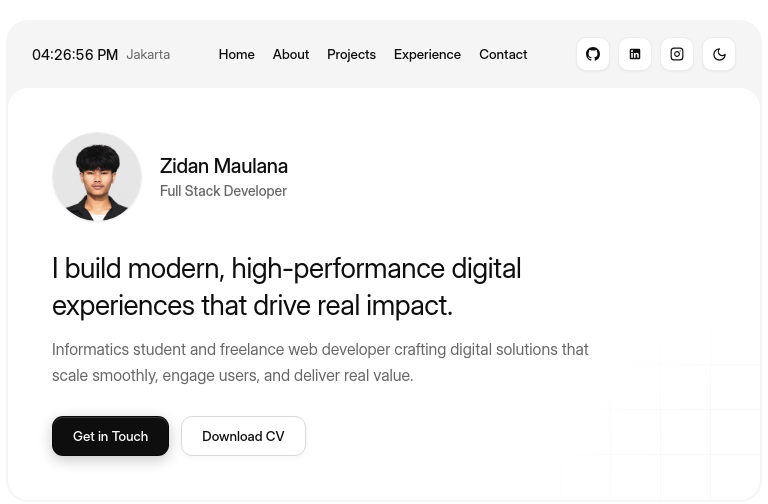
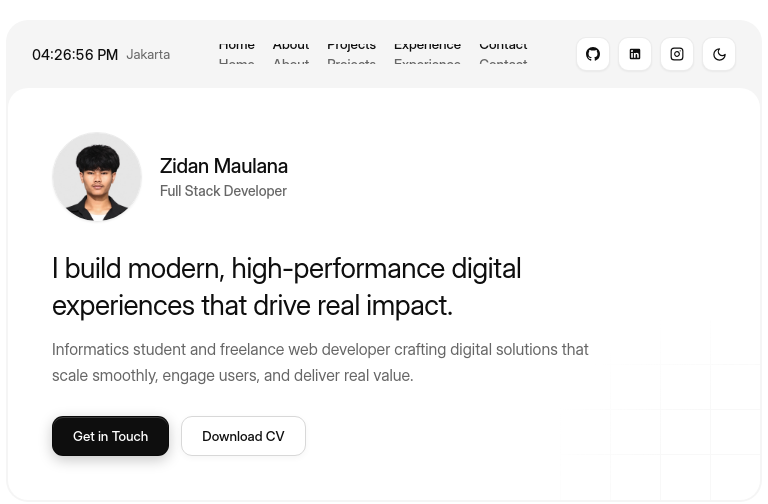
Before and after one commit to zidan-maulana/zidan-portfolio, a Next.js app: page / in a window 1280 px wide. Shown: the top 504 px of the page, without its empty margins (256-1024 px from the left). Built offline with nearby package versions, Linux system fonts and the light colour scheme.

Commit message:
feat: implement roll on hover animation for navbar navigation links

```diff
--- a/src/components/header.tsx
+++ b/src/components/header.tsx
@@ -106,7 +106,7 @@ export function Header({
         <LiveClock timezone={timezone} location={location} />
       </div>
 
-      {/* Kelompok Tengah: Menu Desktop (Jarak navigasi lebih dempet) */}
+      {/* Kelompok Tengah: Menu Desktop (Jarak navigasi lebih dempet dengan efek Roll on Hover) */}
       <div
         className="hidden md:flex items-center gap-[10px] shrink-0"
         role="menubar"
@@ -116,9 +116,19 @@ export function Header({
             key={item.label}
             href={item.href}
             role="menuitem"
-            className="text-[13.5px] font-medium text-text transition-colors hover:text-muted focus-visible:outline-none focus-visible:ring-2 focus-visible:ring-text rounded-md px-1 py-0.5"
+            className="group relative inline-flex h-[20px] items-center overflow-hidden rounded-md px-1 text-[13.5px] font-medium text-text focus-visible:outline-none focus-visible:ring-2 focus-visible:ring-text"
           >
-            {item.label}
+            <div className="flex flex-col transition-transform duration-300 ease-[cubic-bezier(0.16,1,0.3,1)] group-hover:-translate-y-1/2 motion-reduce:transition-none">
+              <span className="flex h-[20px] items-center text-text transition-colors group-hover:text-muted">
+                {item.label}
+              </span>
+              <span
+                className="flex h-[20px] items-center text-muted transition-colors"
+                aria-hidden="true"
+              >
+                {item.label}
+              </span>
+            </div>
           </Link>
         ))}
       </div>
```
